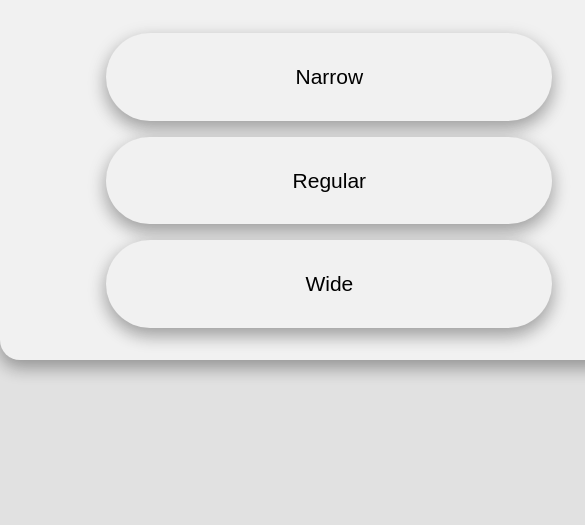
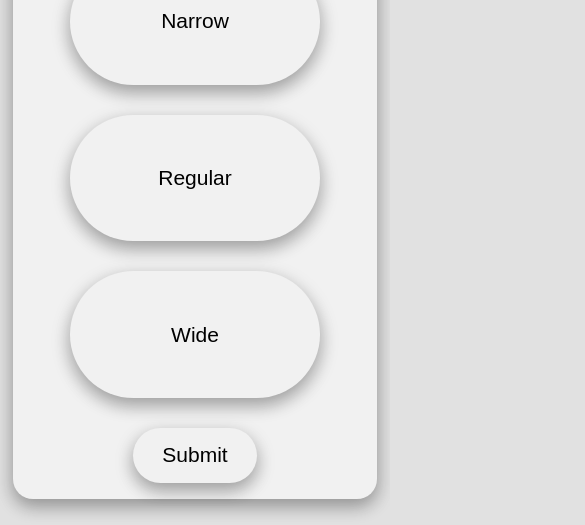
Before and after one commit to ThomasBallardCI/HeXi-Skate-Selection-Milestone2, a plain HTML site: page questions.html in a window 390 px wide. Shown: the part 319-844 px from the top of the page, 585 px wide, since content can reach past the window. Drawn offline with Linux system fonts and the light colour scheme.

Commit message:
remove old img's set tablet/mob css questions

```diff
--- a/assets/css/questions.css
+++ b/assets/css/questions.css
@@ -92,7 +92,7 @@ button:hover {
   background-size: cover;
   background-position: center;
   background-repeat: no-repeat;
-  border-radius: 25px;
+  border-radius: 20px;
 }
 
 .submit-button {
@@ -104,3 +104,58 @@ button:hover {
   width: 100%;
   height: auto;
 }
+
+/* Tablet Styling */
+@media only screen and (max-width: 1024px)
+{
+  .container {
+    display: grid;
+    grid-template-columns: 0.5fr 5fr 0.5fr;
+    grid-template-rows: 2fr 1fr 1fr 1fr 0.5fr;
+    gap: 1em 1em;
+    grid-auto-flow: row;
+    grid-template-areas:
+      ". picture-area ."
+      ". question-area ."
+      ". question-area ."
+      ". question-area ."
+      ". submit-button .";
+    width: 75vw;
+    height: 75vh;
+    place-self: center;
+    }
+    .submit-btn {
+      width: 50%;
+      height: auto;
+      justify-self: center;
+    }
+}
+
+/* Mobile Styling */
+@media only screen and (max-width: 405px)
+{
+  .picture-area {
+    display: none;
+  }
+
+  .container {
+    display: grid;
+    grid-template-columns: 0.1fr 1fr 0.1fr;
+    grid-template-rows: 1fr 1fr 1fr 0.25fr;
+    gap: 1em 1em;
+    grid-auto-flow: row;
+    grid-template-areas:
+      ". question-area ."
+      ". question-area ."
+      ". question-area ."
+      ". submit-button .";
+      padding: 1em;
+      width: 85vw;
+      height: 90vh;
+  }
+
+  .answer-btn {
+    width: 100%;
+    height: 90%;
+  }
+}
--- a/assets/css/style.css
+++ b/assets/css/style.css
@@ -73,7 +73,7 @@ body{
  button {
   justify-self: center;
   width: 100%;
-  height: auto;
+  height: 100%;
   border-radius: 500px;
   border: none;
   box-shadow: 0 8px 16px 0 rgba(0,0,0,0.2), 0 6px 20px 0 rgba(0,0,0,0.19);
@@ -107,12 +107,15 @@ body{
 {
   .container {
     display: grid;
-    grid-template-columns: 1fr;
-    grid-template-rows: 1fr;
+    grid-template-columns: 0.1fr 5fr 0.1fr;
+    grid-template-rows: 0.1fr 1fr 0.1fr;
     gap: 0px 0px;
     grid-template-areas:
-      "text-area"
-      "button-area";
+      ". text-area ."
+      ". button-area .";
+    padding: 1em;
+    width: 85vw;
+    height: 90vh;
   }
 
   .text-area h1 {
@@ -128,4 +131,21 @@ body{
   .logo {
     display: none;
   }
+
+  .button-area {
+    display: grid;
+    grid-template-columns: 0fr 1fr 1fr 0fr;
+    grid-template-rows: 0.5fr 1fr 0.5fr;
+    gap: 0px 0px;
+    grid-auto-flow: row;
+    grid-template-areas:
+      ". . . ."
+      ". button button ."
+      ". . . .";
+    grid-area: button-area;
 }
+
+button {
+  height: 75%;
+}
+}
```
Also changed, not shown: assets/images/MixerOffline.png (deleted), assets/images/ProfilePicCircleGREY.png (deleted), assets/images/logo.png (deleted), assets/images/logo5000x5000.png (deleted), assets/images/logosmall.webp (deleted), assets/images/profilepic2.png (deleted).
